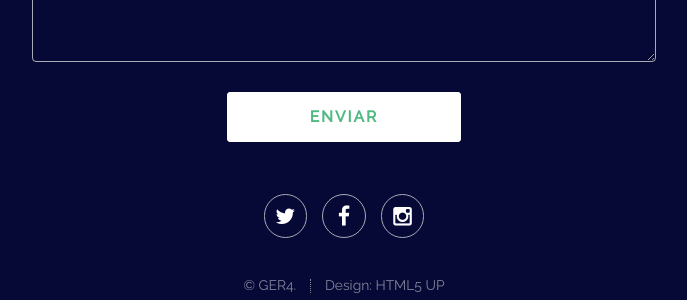
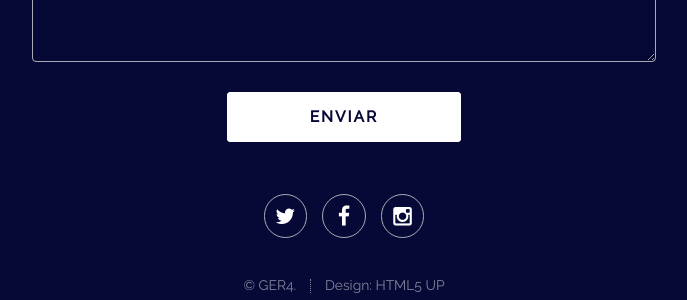
Before and after one commit to vicaescorcio/Sampaio, a PHP site: page /index.html in a window 1280 px wide. Shown: the part 4057-4357 px from the top of the page, without its empty margins (296-983 px from the left). Run offline with PHP 8.4, Linux system fonts and the light colour scheme.

Commit message:
first MVP

```diff
--- a/css/style.css
+++ b/css/style.css
@@ -44,7 +44,7 @@
 		-o-transition: color 0.2s ease-in-out, border-bottom-color 0.2s ease-in-out;
 		-ms-transition: color 0.2s ease-in-out, border-bottom-color 0.2s ease-in-out;
 		transition: color 0.2s ease-in-out, border-bottom-color 0.2s ease-in-out;
-				color: #4eb980;
+				color: #060835;
 		text-decoration: none;
 	}
 
@@ -892,7 +892,7 @@
 		#footer .button {
 			background: white;
 			box-shadow: inset 0 0 0 1px white;
-			color: #4eb980;
+			color: #060835;
 		}
 
 			#footer input[type="submit"]:hover,
--- a/index.html
+++ b/index.html
@@ -78,7 +78,7 @@
 
 
 				<div class="box alt container">
-
+			<div id="about"></div>
          <section href= '.front-1' class="  back-1 box container">
             <a   class="flip"><i class=" fa fa-reply" aria-hidden="true"></i></a>
 						<header>
@@ -90,7 +90,7 @@
 						<p>O sócio fundador, Francisco Sampaio de Menezes Júnior, atua no Direito há mais de 25 anos, com foco nos Direitos Empresarial, Trabalhista e Bancário, em todas as instâncias do Poder Judiciário, inclusive nos Tribunais Superiores (STF, STJ e TST)</p>
 						</div>
 					</section>
-					<div id="about"></div>
+
 					<section  href='.back-1' class="  front-1 feature left">
 
 						<a  class=" flip icon fa-book image"><img src="images/pic01.jpg" alt="" / class="bu"></a>
```
